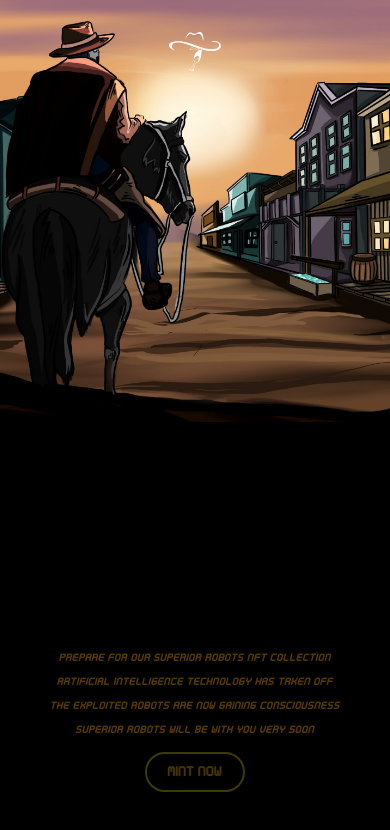
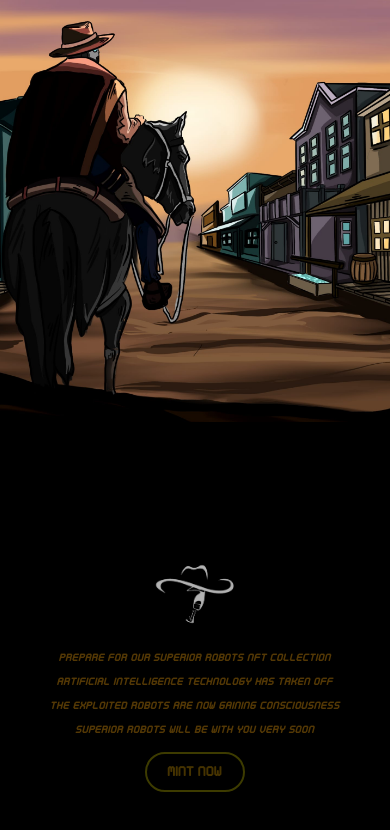
Before and after one commit to omersuve/superiorrobots, a React (Create React App) app: page / in a window 390 px wide. Shown: the top 830 px of the page. Built offline with nearby package versions, Linux system fonts and the light colour scheme; what @nfteyez/sol-rayz, @solana/web3.js would draw is missing.

Commit message:
mobile logo added

```diff
--- a/src/App.css
+++ b/src/App.css
@@ -45,6 +45,10 @@ html {
   letter-spacing: 2px;
   color: rgba(255, 255, 255, 0.867);
   max-width: 120px;
+}
+
+.logo-mobile{
+  display: none;
 }
 
 .text-fonto {
@@ -825,13 +829,16 @@ a {
 
 @media (max-width: 768px) {
   .logo {
-    display: block;
-    margin-left: auto;
-    margin-right: auto;
-    width: 20%;
+    display: none;
   }
+
   .text-logo {
     display: none;
+  }
+
+  .logo-mobile {
+    display: flex;
+    width: 30%;
   }
 
   .hero-text p {
--- a/src/components/Hero.js
+++ b/src/components/Hero.js
@@ -1,6 +1,9 @@
+import logo2 from '../assets/img/logo2.png'
+
 export default function Hero() {
 	return (
 		<div className="hero-text">
+			<img src={logo2} className="logo-mobile" />
 			<div>
 				<p className="text-base md:px-25">
 
```
